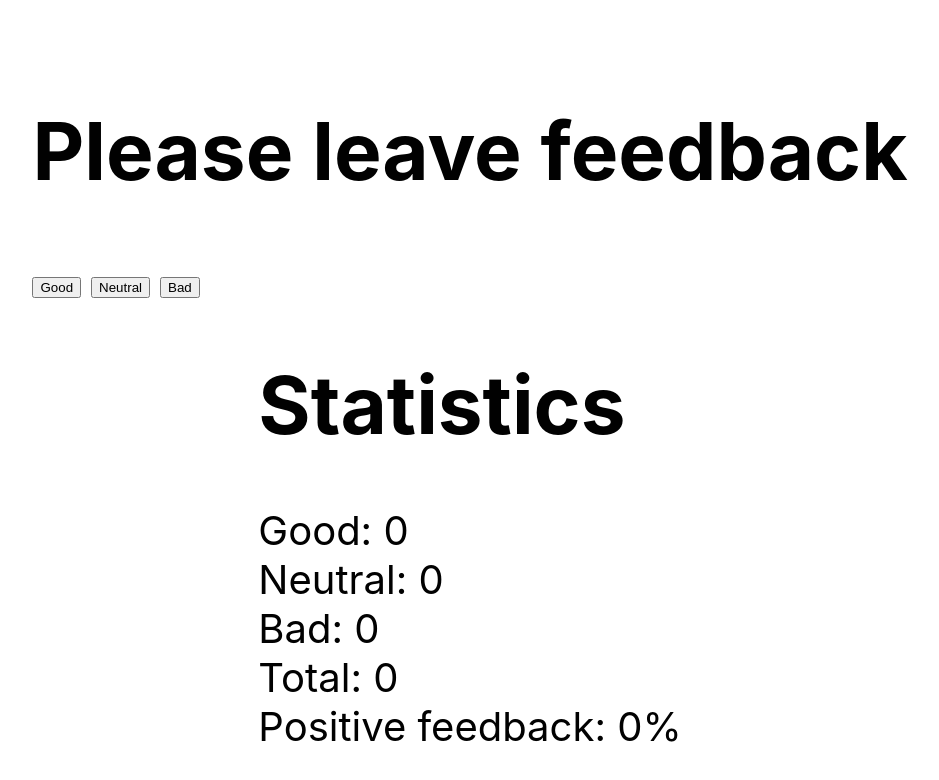
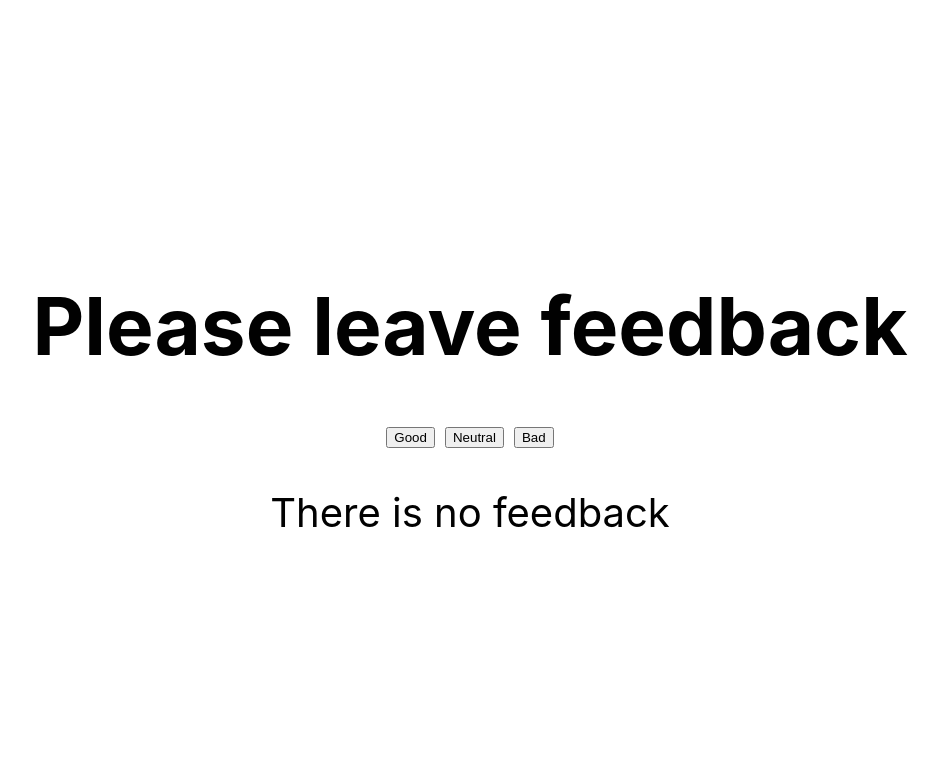
Before and after one commit to sidor91/goit-react-hw-02-feedback, a React (Create React App) app: page / in a window 1280 px wide. Shown: the top 780 px of the page, without its empty margins (170-1109 px from the left). Built offline with nearby package versions, Linux system fonts and the light colour scheme.

Commit message:
adding prop-types

```diff
--- a/src/components/App.jsx
+++ b/src/components/App.jsx
@@ -2,6 +2,7 @@ import React from 'react';
 import { Section } from './Section/Section';
 import { FeedbackOptions } from './FeedbackOptions/FeedbackOptions';
 import { Statistics } from './Statistics/Statistics';
+import { Notification } from './Notification/Notification';
 
 export class App extends React.Component {
   state = {
@@ -67,6 +68,7 @@ export class App extends React.Component {
             onLeaveBadFeedback={this.handleBadFeedback}
           />
         </Section>
+        {this.state.total > 0 ? (
           <Section title={'Statistics'}>
             <Statistics
               good={this.state.good}
@@ -76,6 +78,9 @@ export class App extends React.Component {
               positive={this.state.positive}
             />
           </Section>
+        ) : (
+          <Notification message="There is no feedback" />
+        )}
       </div>
     );
   }
--- a/src/components/FeedbackOptions/FeedbackOptions.jsx
+++ b/src/components/FeedbackOptions/FeedbackOptions.jsx
@@ -1,25 +1,28 @@
-import {
-  ButtonsWrapper,
-  FeedbackButton,
-} from './FeedbackOptions.styled';
+import PropTypes from 'prop-types';
+import { ButtonsWrapper, FeedbackButton } from './FeedbackOptions.styled';
 
 export const FeedbackOptions = ({
-  options,
+  options: { good, neutral, bad },
   onLeavePositiveFeedback,
   onLeaveNeutralFeedback,
   onLeaveBadFeedback,
 }) => {
   return (
     <ButtonsWrapper>
-      <FeedbackButton onClick={onLeavePositiveFeedback}>
-        {options.good}
+      <FeedbackButton onClick={onLeavePositiveFeedback}>{good}</FeedbackButton>
+      <FeedbackButton onClick={onLeaveNeutralFeedback}>
+        {neutral}
       </FeedbackButton>
-      <FeedbackButton onClick={onLeaveNeutralFeedback}>
-        {options.neutral}
-      </FeedbackButton>
-      <FeedbackButton onClick={onLeaveBadFeedback}>
-        {options.bad}
-      </FeedbackButton>
+      <FeedbackButton onClick={onLeaveBadFeedback}>{bad}</FeedbackButton>
     </ButtonsWrapper>
   );
 };
+
+FeedbackOptions.propTypes = {
+  good: PropTypes.string.isRequired,
+  neutral: PropTypes.string.isRequired,
+  bad: PropTypes.string.isRequired,
+  onLeavePositiveFeedback: PropTypes.func.isRequired,
+  onLeaveNeutralFeedback: PropTypes.func.isRequired,
+  onLeaveBadFeedback: PropTypes.func.isRequired,
+};
--- a/src/components/FeedbackOptions/FeedbackOptions.styled.js
+++ b/src/components/FeedbackOptions/FeedbackOptions.styled.js
@@ -1,6 +1,9 @@
 import styled from 'styled-components';
 
-export const ButtonsWrapper = styled.div``;
+export const ButtonsWrapper = styled.div`
+display: flex;
+justify-content: center;
+`;
 
 export const FeedbackButton = styled.button`
   &:not(:last-child) {
--- /dev/null
+++ b/src/components/Notification/Notification.jsx
@@ -0,0 +1,10 @@
+import PropTypes from 'prop-types';
+import { Message } from './Notification.styled';
+
+export const Notification = ({ message }) => {
+  return <Message>{message}</Message>;
+};
+
+Notification.propTypes = {
+  message: PropTypes.string.isRequired,
+};
--- /dev/null
+++ b/src/components/Notification/Notification.styled.js
@@ -0,0 +1,3 @@
+import styled from "styled-components";
+
+export const Message = styled.p``;
```
Also changed, not shown: src/components/Section/Section.jsx (+8 -2 lines), src/components/Statistics/Statistics.jsx (+12 -6 lines). Lines whose indentation alone changed are shown as unchanged.
